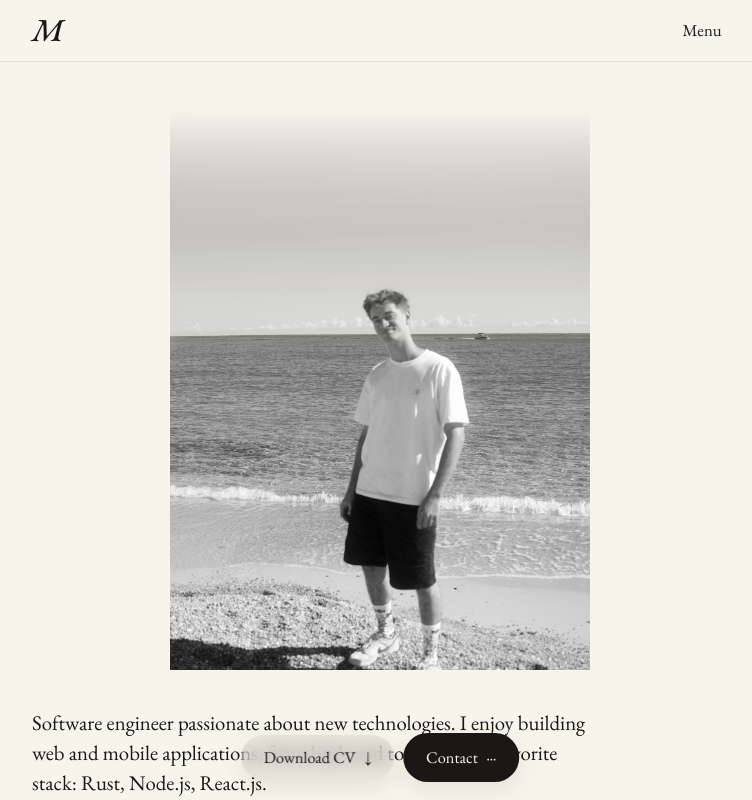
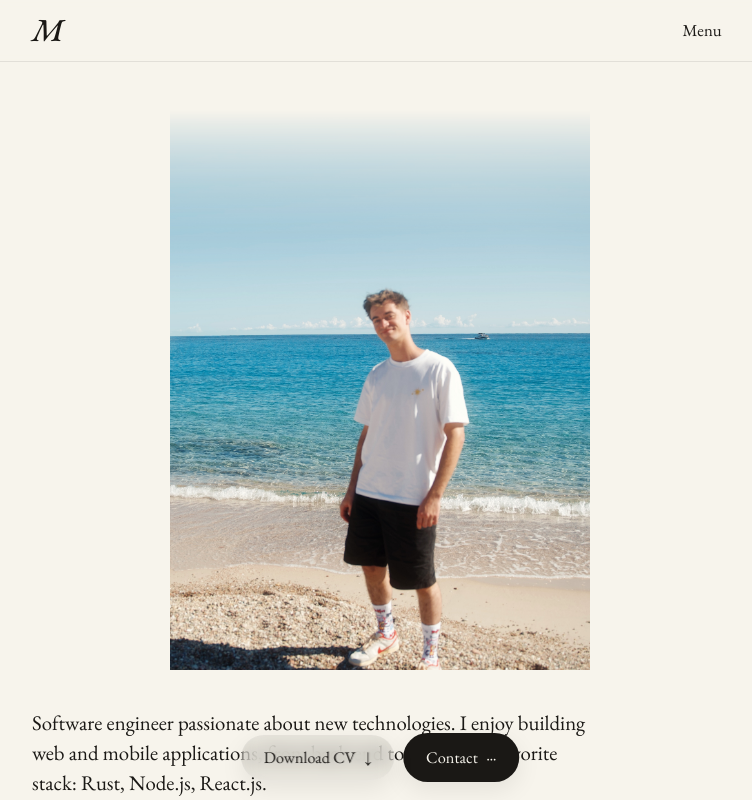
Before and after one commit to maxlestage/mon-cv, a React (Vite) app: page / in a window 1280 px wide. Shown: the top 800 px of the page, without its empty margins (260-1012 px from the left). Built offline with nearby package versions, Linux system fonts and the light colour scheme.

Commit message:
Show portrait in colour on screen
Drop the grayscale filter from the hero portrait (screen only).

```diff
--- a/src/styles.css
+++ b/src/styles.css
@@ -252,7 +252,7 @@ em {
   height: 100%;
   object-fit: cover;
   display: block;
-  filter: grayscale(1) contrast(1.02);
+  filter: contrast(1.02);
 }
 .hero-intro {
   margin-top: clamp(1.4rem, 4vw, 2.4rem);
```
